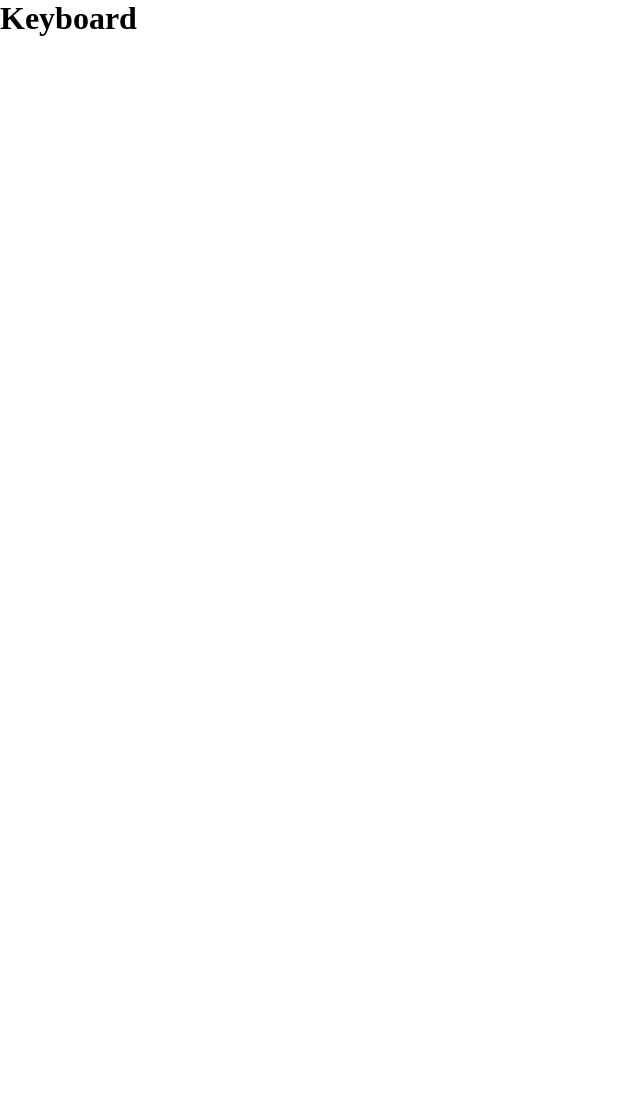
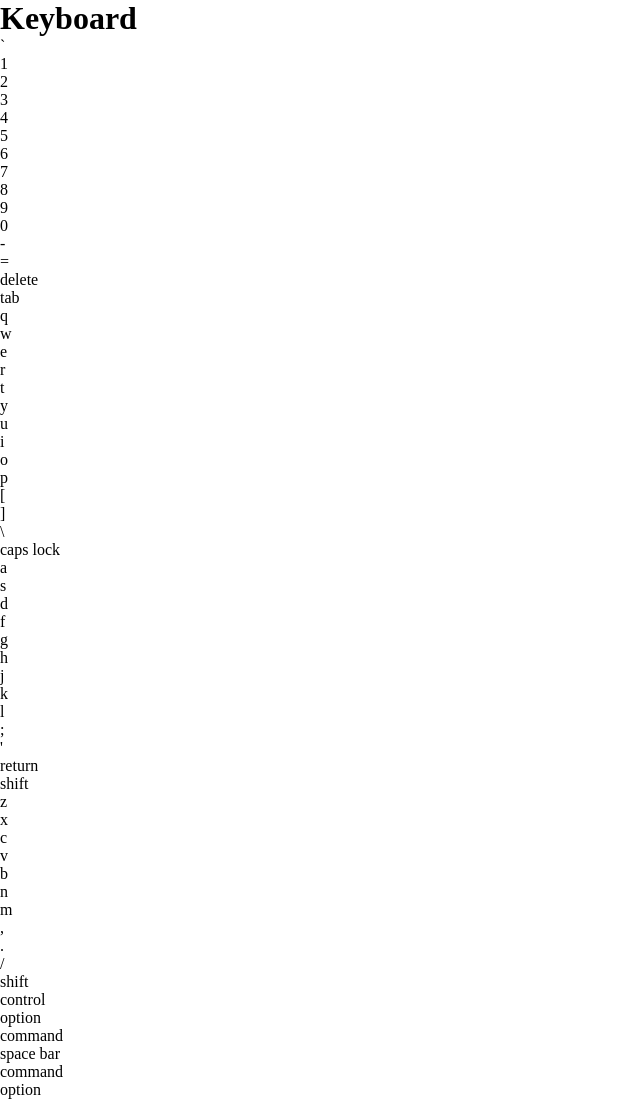
Before and after one commit to PatrickBoynton/typing, a plain HTML site: page index.html in a window 1280 px wide. Shown: the whole page, without its empty margins (0-640 px from the left). Before the commit the page ends 800 px from the top, so only its background shows below. Drawn offline with Linux system fonts and the light colour scheme.

Commit message:
Added the initial keyboard layout.

```diff
--- a/index.html
+++ b/index.html
@@ -8,6 +8,77 @@
   </head>
   <body>
     <h1>Keyboard</h1>
+    <div class="keyboard">
+      <div class="row-one">
+        <p class="backtick">`</p>
+        <p class="one">1</p>
+        <p class="two">2</p>
+        <p class="three">3</p>
+        <p class="four">4</p>
+        <p class="five">5</p>
+        <p class="six">6</p>
+        <p class="seven">7</p>
+        <p class="eight">8</p>
+        <p class="nine">9</p>
+        <p class="zero">0</p>
+        <p class="minus">-</p>
+        <p class="equals">=</p>
+        <p class="delete">delete</p>
+      </div>
+      <div class="row-two">
+        <p class="tab">tab</p>
+        <p class="q">q</p>
+        <p class="w">w</p>
+        <p class="e">e</p>
+        <p class="r">r</p>
+        <p class="t">t</p>
+        <p class="y">y</p>
+        <p class="u">u</p>
+        <p class="i">i</p>
+        <p class="o">o</p>
+        <p class="p">p</p>
+        <p class="brace">[</p>
+        <p class="brace-back">]</p>
+        <p class="backslash">\</p>
+      </div>
+      <div class="row-three">
+        <p class="caps-lock">caps lock</p>
+        <p class="a">a</p>
+        <p class="s">s</p>
+        <p class="d">d</p>
+        <p class="f">f</p>
+        <p class="g">g</p>
+        <p class="h">h</p>
+        <p class="j">j</p>
+        <p class="k">k</p>
+        <p class="l">l</p>
+        <p class="semi">;</p>
+        <p class="quote">'</p>
+        <p class="return">return</p>
+      </div>
+      <div class="row-four">
+        <p class="shift">shift</p>
+        <p class="z">z</p>
+        <p class="x">x</p>
+        <p class="c">c</p>
+        <p class="v">v</p>
+        <p class="b">b</p>
+        <p class="n">n</p>
+        <p class="m">m</p>
+        <p class="comma">,</p>
+        <p class="period">.</p>
+        <p class="forward-slash">/</p>
+        <p class="shift">shift</p>
+      </div>
+      <div class="row-five">
+        <p class="ctrl">control</p>
+        <p class="option">option</p>
+        <p class="command">command</p>
+        <p class="space">space bar</p>
+        <p class="command">command</p>
+        <p class="option">option</p>
+      </div>
+    </div>
     <script src="app.js"></script>
   </body>
 </html>
```
